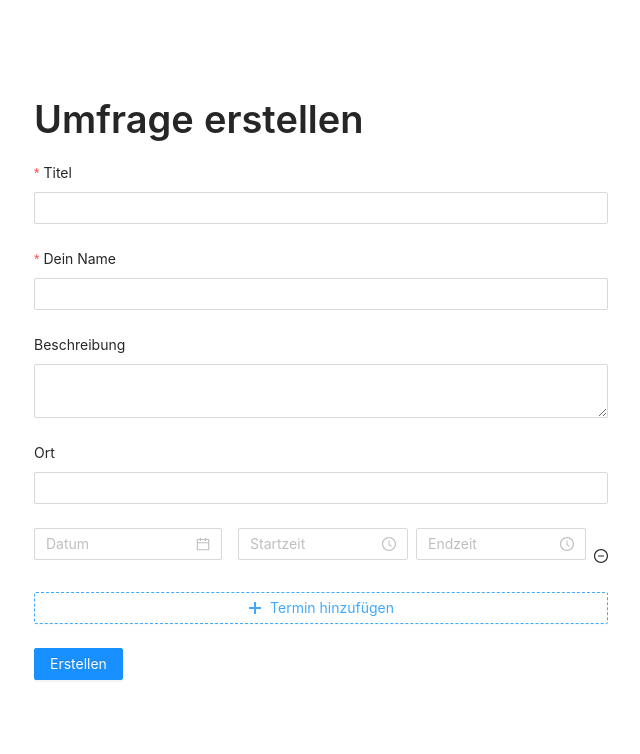
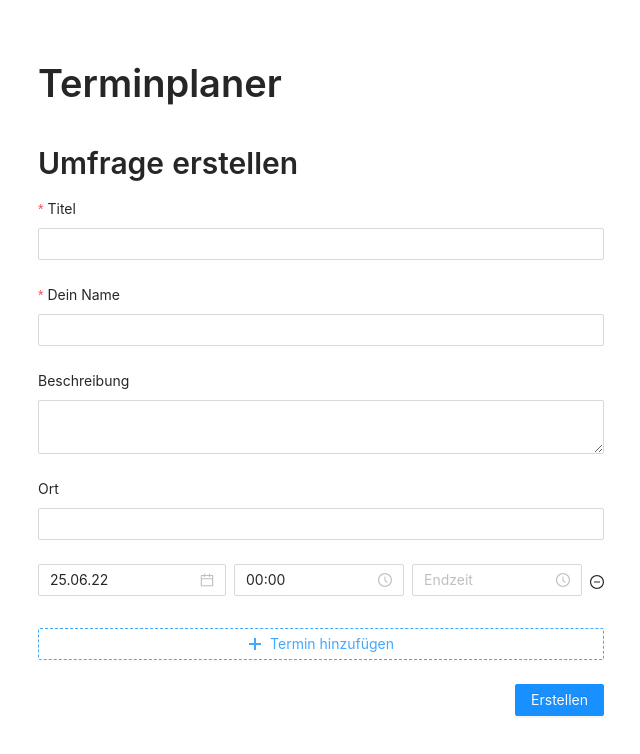
Before and after one commit to Lenium37/terminplaner, a Vue app: page / in a window 1280 px wide. Both pictures are taken after a click on the button "Termin hinzufügen". Shown: the top 754 px of the page, without its empty margins (319-959 px from the left). Built offline with nearby package versions, Linux system fonts and the light colour scheme.

Commit message:
working with autofill previous entry

```diff
--- a/src/views/CreateView.vue
+++ b/src/views/CreateView.vue
@@ -7,7 +7,8 @@
     @finish="onFinish"
   >
 
-     <a-typography-title>Umfrage erstellen</a-typography-title>
+     <a-typography-title>Terminplaner</a-typography-title>
+     <a-typography-title :level="2">Umfrage erstellen</a-typography-title>
 
      <a-form-item label="Titel" name="title"
           :rules="[{ required: true, message: 'Bitte einen Titel eingeben!' }]">
@@ -41,11 +42,10 @@
       >
         <a-date-picker
           v-model:value="appointment.date"
+          format="DD.MM.YY"
           placeholder="Datum"
         />
       </a-form-item>
-
-      <br/>
 
       <a-form-item
         :name="['appointments', index, 'time_start']"
@@ -70,7 +70,11 @@
           placeholder="Endzeit"
         />
       </a-form-item>
-      <MinusCircleOutlined @click="delAppointment(appointment)" />
+
+      <MinusCircleOutlined
+        @click="delAppointment(appointment)"
+        style="margin-bottom: 24px;"
+      />
     </a-space>
 
     <a-form-item>
@@ -81,7 +85,7 @@
     </a-form-item>
 
     <a-form-item>
-      <a-button type="primary" html-type="submit">Erstellen</a-button>
+      <a-button type="primary" html-type="submit" style="float: right;">Erstellen</a-button>
     </a-form-item>
   </a-form>
 </template>
@@ -90,12 +94,15 @@
 import { MinusCircleOutlined, PlusOutlined } from '@ant-design/icons-vue';
 import { defineComponent, reactive, ref } from 'vue';
 import type { FormInstance } from 'ant-design-vue';
+import dayjs from 'dayjs';
+
 
 interface Appointment {
   id: number;
-  date: string;
-  time_start: string;
-  time_end: string;
+  date: dayjs.Dayjs;
+  time_start: dayjs.Dayjs;
+  time_end: dayjs.Dayjs;
+
 }
 
 export default defineComponent({
@@ -103,6 +110,7 @@ export default defineComponent({
     MinusCircleOutlined,
     PlusOutlined,
   },
+
   setup() {
     const formRef = ref<FormInstance>();
     const createTerminplanerForm = reactive<{
@@ -125,19 +133,47 @@ export default defineComponent({
         createTerminplanerForm.appointments.splice(index, 1);
       }
     };
+
     const addAppointment = () => {
+      let date_to_use = dayjs();//('00:00', 'dd.MM.YYYY');
+      let time_start_to_use = dayjs('00:00', 'HH:mm');
+      let time_end_to_use: dayjs.Dayjs = null;
+
+      if(createTerminplanerForm.appointments.length > 0) {
+        time_start_to_use = createTerminplanerForm.appointments[createTerminplanerForm.appointments.length - 1].time_start;
+        time_end_to_use = createTerminplanerForm.appointments[createTerminplanerForm.appointments.length - 1].time_end;
+      }
+
       createTerminplanerForm.appointments.push({
-        date: '', // use Date from last entry if exists
-        time_start: '', // use Time from last entry if exists
-        time_end: '',
+        date: date_to_use, // use Date from last entry if exists
+        time_start: time_start_to_use,
+        time_end: time_end_to_use,
         id: Date.now(),
       });
     };
+
+    // const emptyAppointmentTime = (): AppointmentTime => ({
+    //   hour: 0,
+    //   minute: 0,
+    // });
+
+
     const onFinish = values => {
       console.log('Received values of form:', values);
       console.log('dynamicValidateForm.title:', createTerminplanerForm.title);
       console.log('dynamicValidateForm.appointments:', createTerminplanerForm.appointments);
+
+      for (let i = 0; i < createTerminplanerForm.appointments.length; i++) {
+        let appointment = createTerminplanerForm.appointments[i];
+
+        console.log('Appointment', i);
+        console.log('Date:', appointment.date);
+        console.log('Start time:', appointment.time_start);
+        console.log('End time:', appointment.time_end);
+
+      }
     };
+
     return {
       formRef,
       createTerminplanerForm,
```
